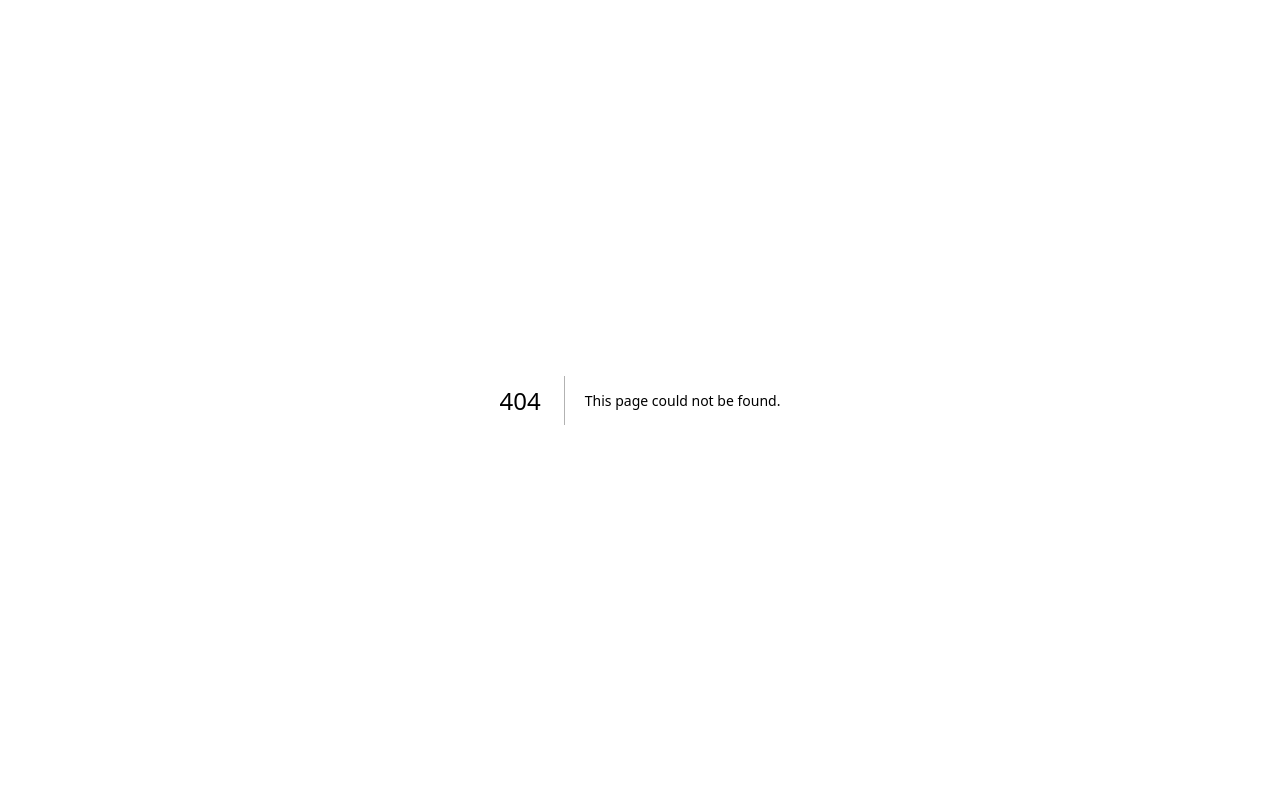
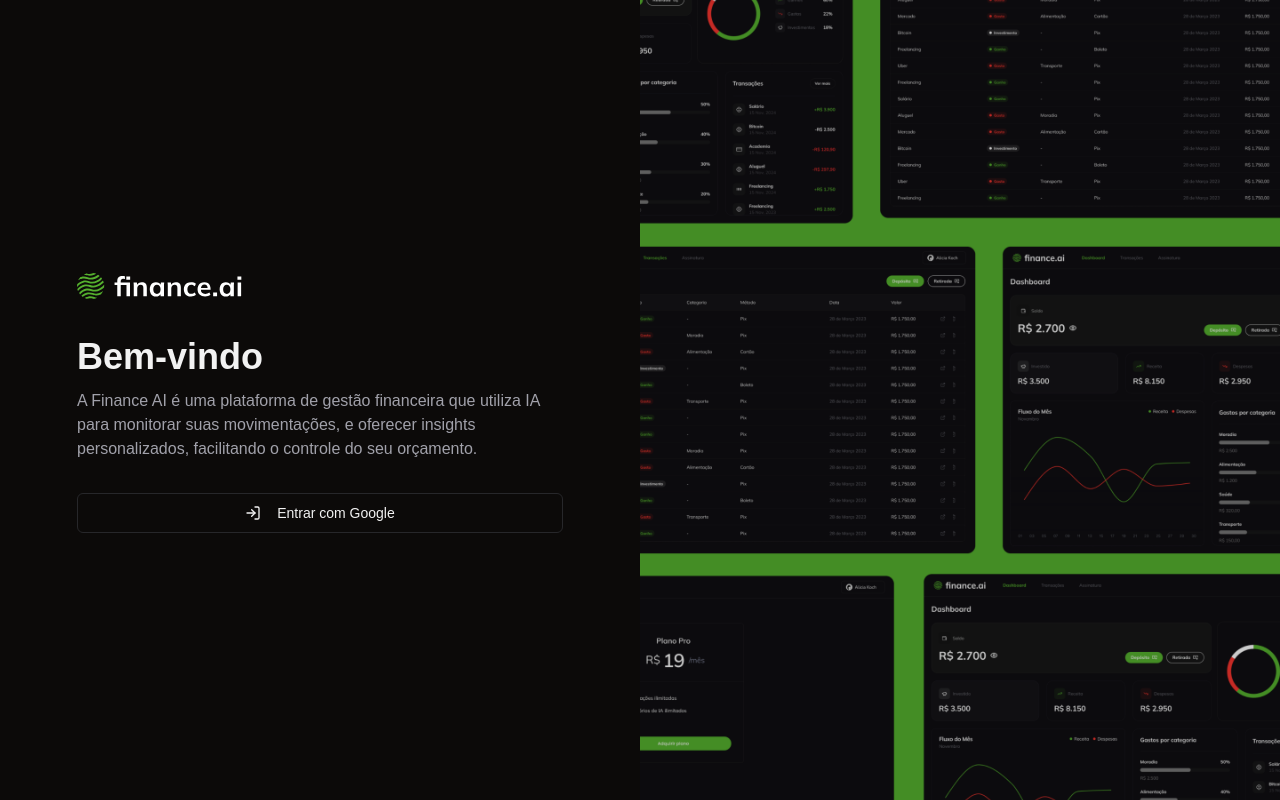
Before and after one commit to LeonSuckow/finance-ai, a Next.js app: page /login in a window 1280 px wide. Before the commit this address had no page. Built offline with nearby package versions, Linux system fonts and the light colour scheme.

Commit message:
feat: add login page

```diff
--- /dev/null
+++ b/app/login/page.tsx
@@ -0,0 +1,39 @@
+import { LogInIcon } from "lucide-react";
+import Image from "next/image";
+import { Button } from "../_components/ui/button";
+
+const LoginPage = () => {
+  return (
+    <div className="grid h-full grid-cols-2">
+      <div className="mx-auto flex h-full w-full max-w-[550px] flex-col justify-center p-8">
+        <Image
+          src="/logo.svg"
+          alt="Logo finance.ai"
+          width={173}
+          height={39}
+          className="mb-8"
+        />
+        <h1 className="mb-3 text-4xl font-bold">Bem-vindo</h1>
+        <p className="text-muted-foreground mb-8">
+          A Finance AI é uma plataforma de gestão financeira que utiliza IA para
+          monitorar suas movimentações, e oferecer insights personalizados,
+          facilitando o controle do seu orçamento.
+        </p>
+        <Button variant="outline">
+          <LogInIcon className="mr-2" />
+          Entrar com Google
+        </Button>
+      </div>
+      <div className="relative h-full w-full">
+        <Image
+          src="/bg-login.png"
+          fill
+          alt="Login background"
+          className="object-cover"
+        />
+      </div>
+    </div>
+  );
+};
+
+export default LoginPage;
```
Also changed, not shown: public/bg-login.png (added), public/logo.svg (added).
